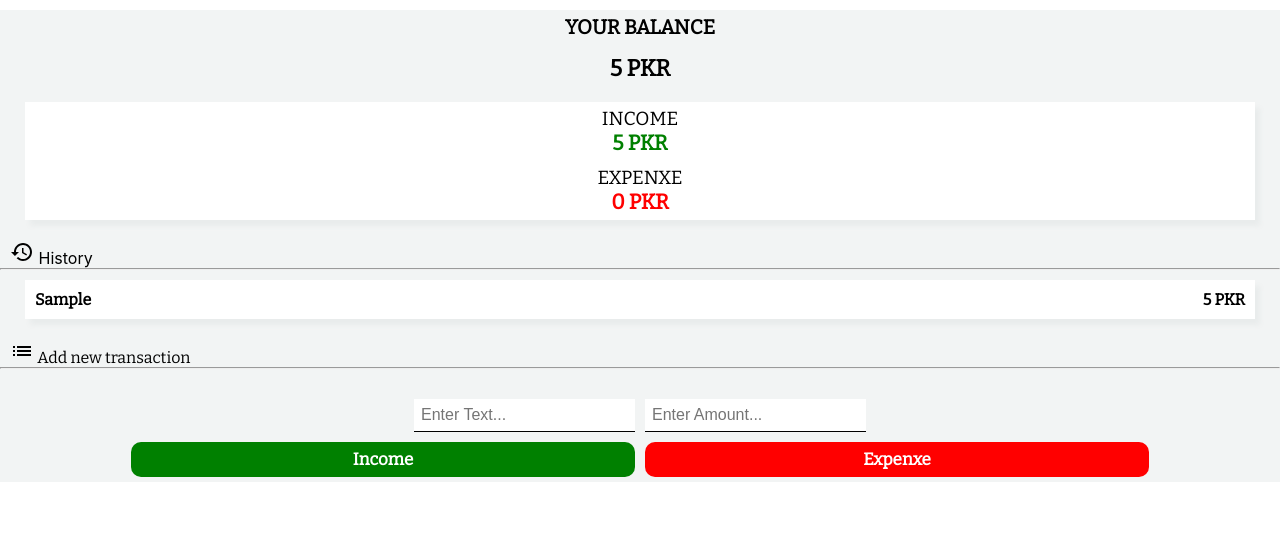
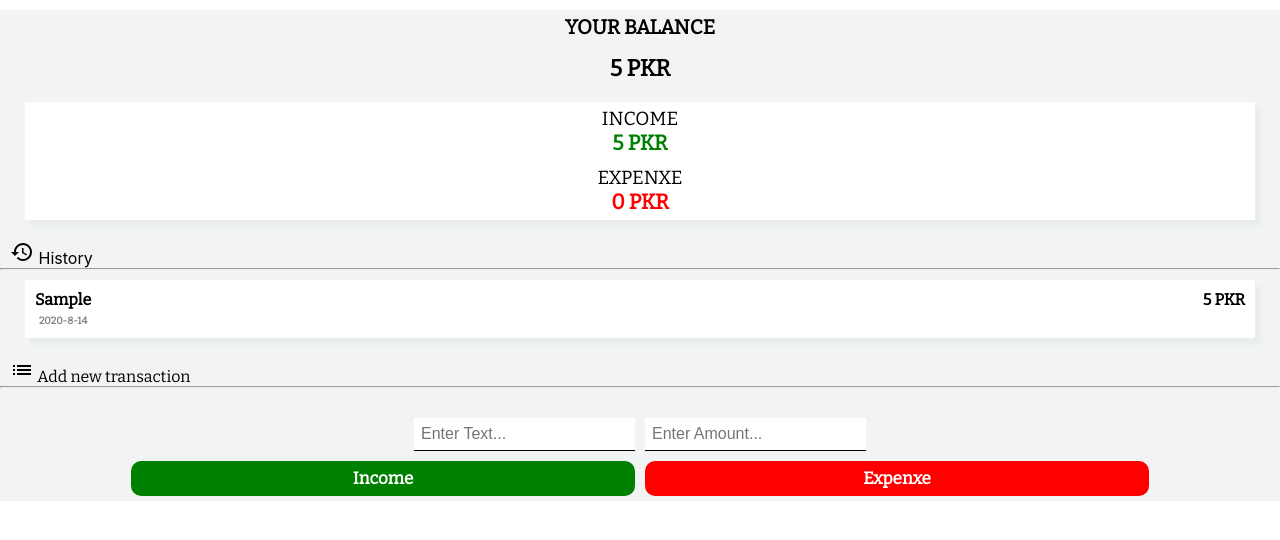
Before and after one commit to A-Rehman01/Expence_App_typescript, a React (Create React App) app: page / in a window 1280 px wide. Both pictures are taken after typing "Sample", "5" into the empty fields and a click on the button "Income". Shown: the top 540 px of the page. Built offline with nearby package versions, Linux system fonts and the light colour scheme.

Commit message:
Add focus on input  Filed

```diff
--- a/src/App.css
+++ b/src/App.css
@@ -120,18 +120,24 @@ background-color: #F2F4F4;
     margin-left: 25px;
     margin-right: 25px
 }
+.date{
+    font-size: 10px;
+    color: gray;
+    font-family: 'Bitter', serif;
+    margin-bottom: 0px !important;
+}
 .deleted{
     display: none;
     margin-left: 5px;
     margin-right: 5px;
     border: none;
-
-}
-.delicon{
+    padding: 5px;
+    font-weight: bolder !important;
     color: red;
     background-color: white;
-    border: none;
+    font-size: 18px !important;
 }
+
 .trasection:hover  .deleted{
     display: inline;
 }
--- a/src/Components/Newtrasection.tsx
+++ b/src/Components/Newtrasection.tsx
@@ -1,8 +1,20 @@
-import React, { useContext,useState } from 'react'
+import React, { useContext,useState,useRef,useEffect} from 'react'
 import {Contextdata} from './../GlobalContext/Contextdata'
 import ListIcon from '@material-ui/icons/List';
 
+
 export const Newtrasection = () => {
+
+    const  element=useRef<HTMLInputElement>(null);
+    useEffect(()=>{
+        async function focus(){
+            if (null !== element.current) {
+            element.current.focus();
+            }
+        }
+        focus();
+    },[])
+
     var expence:number=0;
     const [text, setText] = useState<string>('')
     const [amount, setAmount] = useState <string>('')
@@ -46,7 +58,7 @@ export const Newtrasection = () => {
             <div  className='newtrasextionheading'><ListIcon/> Add new transaction</div>
             <hr/>
             <form action="" className='NewTrasectionform' onSubmit={Submit}>
-                <input className='inputfields' value={text} onChange={updateText} type="text" required placeholder='Enter Text...'/>
+                <input className='inputfields'  ref={element} value={text} onChange={updateText} type="text" required placeholder='Enter Text...'/>
                 <input className='inputfields' value={amount} onChange={updateAmount} type="number" required placeholder='Enter Amount...'/>
                 <div className='NewTrasectionsbtn'>
                     <button className='incomebtn'  onClick={() => (expence = 0)}>Income</button>
--- a/src/Components/Trasections.tsx
+++ b/src/Components/Trasections.tsx
@@ -1,11 +1,10 @@
 import React, { useContext } from 'react'
-import DeleteIcon from '@material-ui/icons/Delete';
 import HistoryIcon from '@material-ui/icons/History';
 //Components
 import { Contextdata } from './../GlobalContext/Contextdata'
 
 //types
-import {trasectiommap} from './../Types/Types'
+import { trasectiommap } from './../Types/Types'
 export const Trasections = () => {
 
     const { state } = useContext(Contextdata)
@@ -16,15 +15,17 @@ export const Trasections = () => {
 
         dispatch({
             type: 'DEL',
-            payload:event,
+            payload: event,
         });
 
     }
+    var today:Date = new Date(),
+    date = today.getFullYear() + '-' + (today.getMonth() + 1) + '-' + today.getDate();
 
     return (
         <div>
 
-            <div className='trasextionheading'><HistoryIcon/> History</div>
+            <div className='trasextionheading'><HistoryIcon /> History</div>
 
             <hr />
 
@@ -34,15 +35,18 @@ export const Trasections = () => {
                         return (
                             <li key={ind} className='trasection'>
                                 <div className='trasectiondel'>
-                                    <button
-                                    onClick={() => (DeleteTrasection(traObj.id))}
-                                    className='deleted'
+                                    {traObj.text}
+                                    <br/>
+                                   <span className='date'> {date} </span>
+                                </div>
+                                <div>{traObj.amount} PKR
+                                <button
+                                        onClick={() => (DeleteTrasection(traObj.id))}
+                                        className='deleted'
                                     >
-                                    <DeleteIcon  className='delicon'/>
+                                        X
                                     </button>
-                                    {traObj.text}
                                 </div>
-                                <div>{traObj.amount} PKR</div>
                             </li>)
                     })
                 }
```
